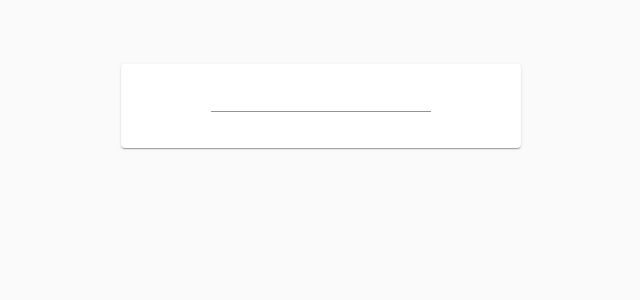
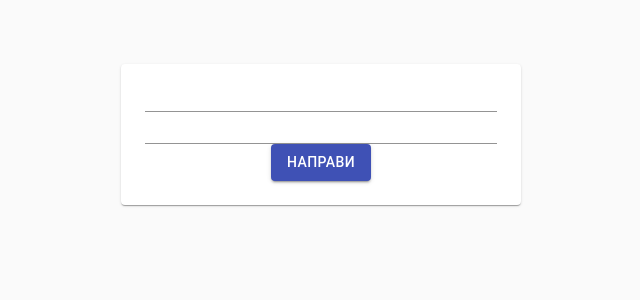
Before and after one commit to rado9818/Library, a React (Create React App) app: page /#/events/create in a window 1280 px wide. Shown: the top 300 px of the page, without its empty margins (319-959 px from the left). Built offline with nearby package versions, Linux system fonts and the light colour scheme.

Commit message:
events create button

```diff
--- a/src/screens/components/EventCreateComponent.js
+++ b/src/screens/components/EventCreateComponent.js
@@ -5,9 +5,6 @@ import CssBaseline from "@material-ui/core/CssBaseline";
 import Paper from "@material-ui/core/Paper";
 import Typography from "@material-ui/core/Typography";
 import withStyles from "@material-ui/core/styles/withStyles";
-import {List} from "@material-ui/icons";
-import ListItem from "@material-ui/core/ListItem";
-import ListItemText from "@material-ui/core/ListItemText";
 import {TextField} from "@material-ui/core";
 
 const styles = theme => ({
@@ -57,10 +54,15 @@ function EventCreateComponent(props) {
       <CssBaseline />
       <main className={classes.layout}>
         <Paper className={classes.paper}>
-          <TextField/>
-          <Button onClick={() => {
+          <TextField fullWidth/>
+          <TextField fullWidth/>
+
+          <Button
+              variant="contained"
+              color="primary"
+              onClick={() => {
             onCreateEvent()
-          }}/>
+          }}>Направи</Button>
         </Paper>
       </main>
     </React.Fragment>
```
